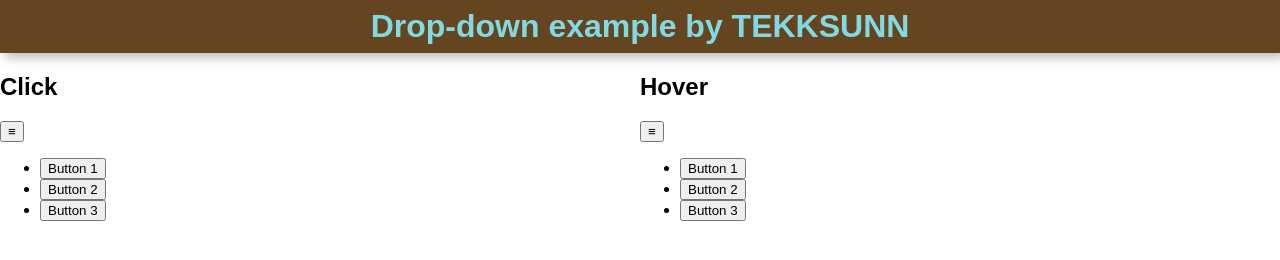
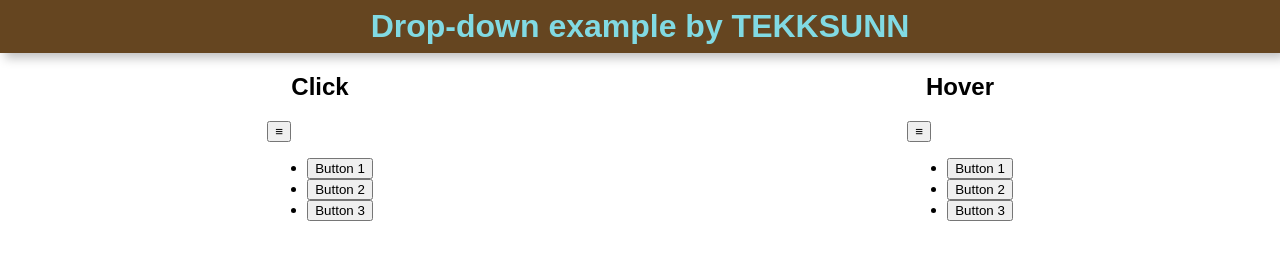
Before and after one commit to TEKKSUNN/drop-down-example, a website built with webpack: page src/template.html in a window 1280 px wide. Built offline with nearby package versions, Linux system fonts and the light colour scheme; what @tekksunn/drop-down would draw is missing.

Commit message:
Align drop-down tabs

```diff
--- a/src/stylesheets/styles.css
+++ b/src/stylesheets/styles.css
@@ -35,6 +35,13 @@ header h1 {
     padding: 0;
 }
 
+.drop-down-tab {
+    display: flex;
+    flex-direction: column;
+    align-items: center;
+    justify-content: center;
+}
+
 #click-drop-down {
     grid-area: click;
 }
```
